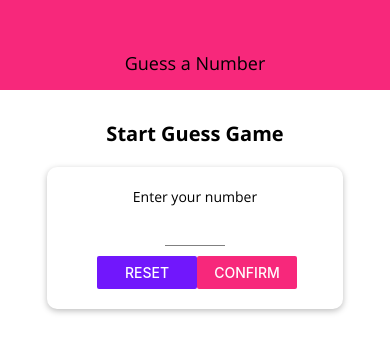
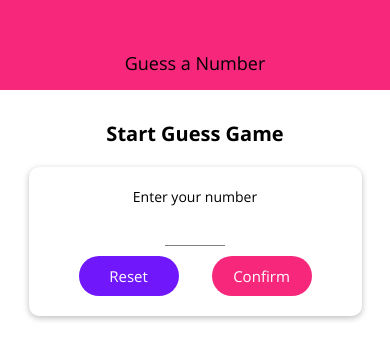
Before and after one commit to regotiss/RN-Guess-Game, a React Native app: screen / in a window 390 px wide. Shown: the top 360 px of the page. Built offline with nearby package versions, Linux system fonts and the light colour scheme.

Commit message:
Use custom button

```diff
--- /dev/null
+++ b/components/MainButton.js
@@ -0,0 +1,30 @@
+import React from "react";
+import { View, Text, StyleSheet, TouchableOpacity } from "react-native";
+import { $primary } from "../constants/colors";
+
+const MainButton = props => {
+  const { title, onPress, style } = props;
+  return (
+    <TouchableOpacity onPress={onPress}>
+      <View style={{ ...styles.button, ...style }}>
+        <Text style={styles.buttonTitle}>{title}</Text>
+      </View>
+    </TouchableOpacity>
+  );
+};
+
+const styles = StyleSheet.create({
+  button: {
+    backgroundColor: $primary,
+    alignItems: "center",
+    paddingVertical: 10,
+    borderRadius: 30,
+    width: 100
+  },
+  buttonTitle: {
+    color: "white",
+    fontFamily: "open-sans",
+    fontSize: 15
+  }
+});
+export default MainButton;
--- a/components/NumberContainer.js
+++ b/components/NumberContainer.js
@@ -1,23 +1,25 @@
-import React from "react"
-import {Text, View, StyleSheet} from "react-native"
+import React from "react";
+import { View, StyleSheet } from "react-native";
 import { $primary, $secondary } from "../constants/colors";
+import Label from "./Label";
 
-const NumberContainer = (props) => (
-    <View style={styles.container}>
-        <Text style={styles.number}>{props.children}</Text>
+const NumberContainer = props => (
+  <View style={{...styles.container, ...props.style}}>
+    <Label style={styles.number}>{props.children}</Label>
   </View>
 );
 
 const styles = StyleSheet.create({
   container: {
     backgroundColor: $primary,
-        color: $secondary,
     padding: 20,
     borderRadius: 10,
-        marginVertical: 10,
+    marginVertical: 10
   },
   number: {
-        fontSize: 20
+    fontSize: 20,
+    color: "white",
+    fontWeight: "bold"
   }
 });
 export default NumberContainer;
--- a/components/TextHeader.js
+++ b/components/TextHeader.js
@@ -2,7 +2,8 @@ import React from "react";
 import { Text, StyleSheet } from "react-native";
 
 const TextHeader = props => {
-  return <Text style={styles.title}>{props.children}</Text>;
+  const { children, style } = props;
+  return <Text style={{ ...styles.title, ...style }}>{children}</Text>;
 };
 
 const styles = StyleSheet.create({
--- a/screens/GameOverScreen.js
+++ b/screens/GameOverScreen.js
@@ -1,28 +1,27 @@
 import React from "react";
-import { View, Image, StyleSheet, Button } from "react-native";
+import { View, Image, StyleSheet } from "react-native";
 import TextHeader from "../components/TextHeader";
 import { $secondary } from "../constants/colors";
 import Label from "../components/Label";
+import MainButton from "../components/MainButton";
 
 const GameOverScreen = props => {
   const { numberOfGuesses, userChoice, resetGame } = props;
   return (
     <View style={styles.screen}>
       <TextHeader>Game Over</TextHeader>
-      <Image
-        source={{
-          uri:
-            "https://www.tripsavvy.com/thmb/5hPWyUzUQr8zFULduUxItRXg7Uo=/960x0/filters:no_upscale():max_bytes(150000):strip_icc()/k2-eight-thousanders-569024383df78cafda7e2022.jpg"
-        }}
-        style={styles.image}
-      />
-      <Label style={styles.resultText}>
+      <Image source={require("../assets/success.png")} style={styles.image} />
+      <TextHeader style={styles.resultText}>
         Robot took
         <Label style={styles.resultValue}> {numberOfGuesses}</Label> rounds to
         guess your number
         <Label style={styles.resultValue}> {userChoice}</Label>
-      </Label>
-      <Button title="RESET GAME" onPress={resetGame} />
+      </TextHeader>
+      <MainButton
+        title="RESET GAME"
+        onPress={resetGame}
+        style={{ width: 150 }}
+      />
     </View>
   );
 };
@@ -41,12 +40,11 @@ const styles = StyleSheet.create({
     borderWidth: 2
   },
   resultText: {
-    marginVertical: 20
+    textAlign: "center"
   },
   resultValue: {
-    fontWeight: "bold",
-    fontSize: 20,
-    color: $secondary
+    color: $secondary,
+    fontSize: 25
   }
 });
 export default GameOverScreen;
--- a/screens/GameStartedScreen.js
+++ b/screens/GameStartedScreen.js
@@ -1,8 +1,11 @@
 import React, { useState, useRef, useEffect } from "react";
-import { View, StyleSheet, Text, Button, Alert } from "react-native";
+import { View, StyleSheet, Alert } from "react-native";
 import NumberContainer from "../components/NumberContainer";
 import Card from "../components/Card";
 import Label from "../components/Label";
+import MainButton from "../components/MainButton";
+import { $secondary } from "../constants/colors";
+import TextHeader from "../components/TextHeader";
 
 const generateNumber = (min, max, exclude) => {
   min = Math.ceil(min);
@@ -26,7 +29,7 @@ const GameStartedScreen = props => {
   const nextGuess = direction => {
     if (
       (direction === "lower" && currentGuess < userChoice) ||
-      (direction === "upper" && currentGuess > userChoice)
+      (direction === "greater" && currentGuess > userChoice)
     ) {
       Alert.alert("Don't lie!!", "You know that this is wrong", [
         { text: "SORRY", style: "cancel" }
@@ -55,11 +58,13 @@ const GameStartedScreen = props => {
 
   return (
     <View style={styles.screen}>
-      <Label>Computer's Guess</Label>
-      <NumberContainer>{currentGuess}</NumberContainer>
+      <TextHeader>Robot's Guess</TextHeader>
+      <NumberContainer style={{ backgroundColor: $secondary }}>
+        {currentGuess}
+      </NumberContainer>
       <Card style={styles.buttonContainer}>
-        <Button title="LOWER" onPress={() => nextGuess("lower")} />
-        <Button title="UPPER" onPress={() => nextGuess("upper")} />
+        <MainButton title="LOWER" onPress={() => nextGuess("lower")} />
+        <MainButton title="GREATER" onPress={() => nextGuess("greater")} />
       </Card>
     </View>
   );
--- a/screens/StartGameScreen.js
+++ b/screens/StartGameScreen.js
@@ -2,8 +2,6 @@ import React, { useState } from "react";
 import {
   View,
   StyleSheet,
-  Text,
-  Button,
   Keyboard,
   TouchableWithoutFeedback,
   Alert
@@ -14,6 +12,7 @@ import Input from "../components/Input";
 import NumberContainer from "../components/NumberContainer";
 import TextHeader from "../components/TextHeader";
 import Label from "../components/Label";
+import MainButton from "../components/MainButton";
 
 const StartGameScreen = props => {
   const [enteredValue, setEnteredValue] = useState("");
@@ -50,11 +49,11 @@ const StartGameScreen = props => {
   if (confirmed) {
     confirmedMsg = (
       <Card style={styles.summaryContainer}>
-        <Text>Your Selected Number</Text>
+        <Label>Your Selected Number</Label>
         <NumberContainer>{selectedNumber}</NumberContainer>
-        <Button
+        <MainButton
           title="START GAME"
-          color={$primary}
+          style={{ width: 150 }}
           onPress={() => props.startGame(selectedNumber)}
         />
       </Card>
@@ -76,12 +75,12 @@ const StartGameScreen = props => {
             value={enteredValue}
           />
           <View style={styles.buttonContainer}>
-            <View style={styles.button}>
-              <Button title="Reset" color={$secondary} onPress={reset} />
-            </View>
-            <View style={styles.button}>
-              <Button title="Confirm" color={$primary} onPress={confirm} />
-            </View>
+            <MainButton
+              title="Reset"
+              onPress={reset}
+              style={{ backgroundColor: $secondary }}
+            />
+            <MainButton title="Confirm" onPress={confirm} />
           </View>
         </Card>
         {confirmedMsg}
@@ -97,7 +96,7 @@ const styles = StyleSheet.create({
     alignItems: "center"
   },
   inputContainer: {
-    width: "80%",
+    width: "90%",
     alignItems: "center"
   },
   buttonContainer: {
@@ -105,9 +104,6 @@ const styles = StyleSheet.create({
     width: "100%",
     justifyContent: "space-between",
     paddingHorizontal: 30
-  },
-  button: {
-    width: 100
   },
   input: {
     width: 60,
```
Lines whose indentation alone changed are shown as unchanged.
